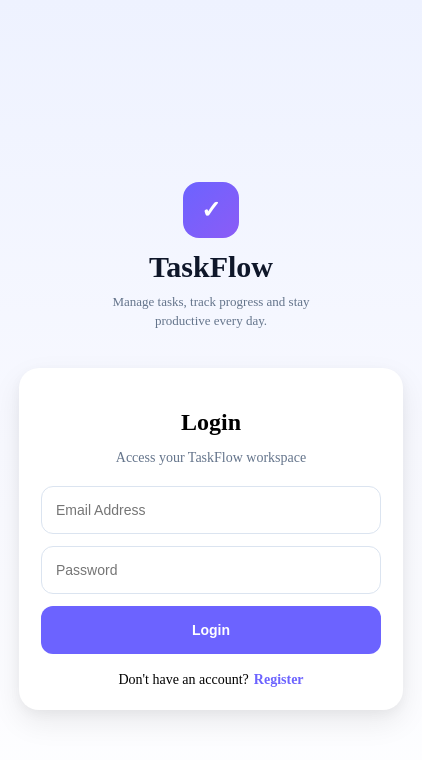
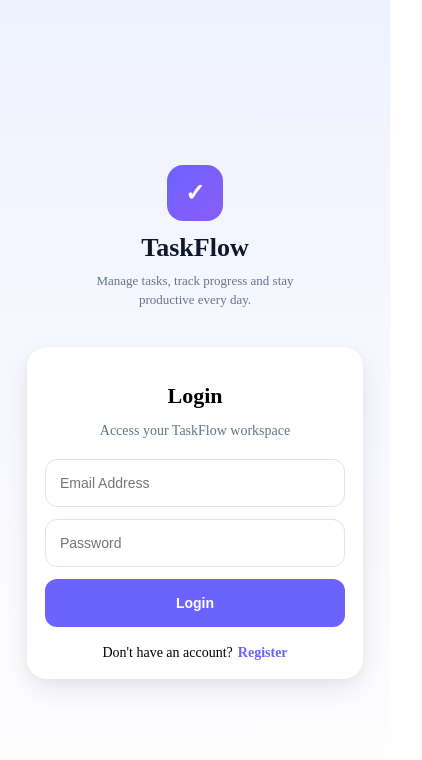
Before and after one commit to Mayur-Rithe-14/task-management-webapp, a React (Vite) app in the folder client/: page /login in a window 390 px wide. Shown: the top 760 px of the page, 422 px wide, since content can reach past the window. Built offline with nearby package versions, Linux system fonts and the light colour scheme; no server answers.

Commit message:
Styling updated

```diff
--- a/client/src/Styles/Auth.css
+++ b/client/src/Styles/Auth.css
@@ -472,9 +472,14 @@ body,
 
 /* VERY SMALL PHONES */
 
-@media (max-width: 360px) {
+@media (max-width: 480px) {
   .mobile-auth-header h1 {
     font-size: 26px;
+  }
+
+  .auth-page {
+    padding: 0;
+    margin: 0;
   }
 
   .auth-card {
```
